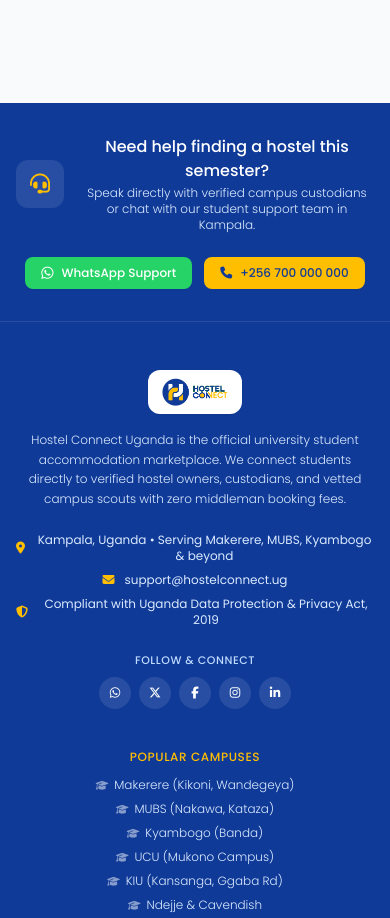
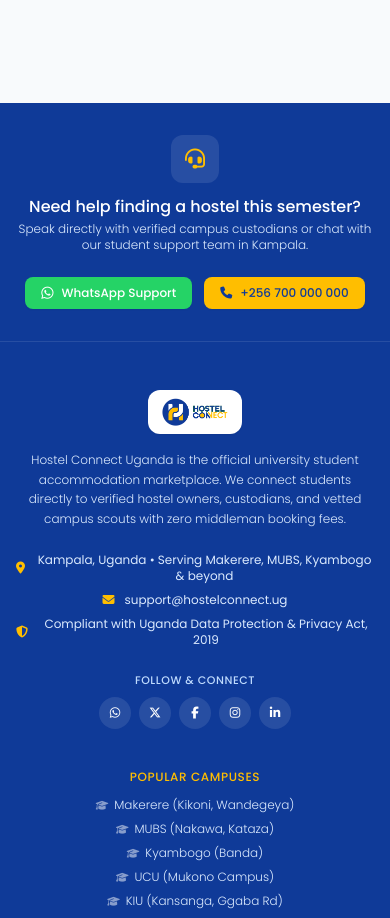
Before and after one commit to ladsontech/hostel_connect, a Next.js app: page / in a window 390 px wide. Shown: the part 2300-3218 px from the top of the page. Built offline with nearby package versions, Linux system fonts and the light colour scheme.

Commit message:
Place support headset icon on top of text in mobile view

```diff
--- a/src/components/Footer.tsx
+++ b/src/components/Footer.tsx
@@ -8,7 +8,7 @@ export default function Footer() {
       {/* Top Assistance Banner */}
       <div className="border-b border-white/10">
         <div className="max-w-7xl mx-auto px-4 sm:px-6 py-8 flex flex-col md:flex-row items-center justify-between gap-6">
-          <div className="flex items-center gap-4 text-center md:text-left">
+          <div className="flex flex-col md:flex-row items-center gap-3 sm:gap-4 text-center md:text-left">
             <div className="w-12 h-12 rounded-xl bg-white/10 flex items-center justify-center text-[#ffbe00] text-xl flex-shrink-0">
               <FaIcon icon="fa-solid fa-headset" />
             </div>
```
